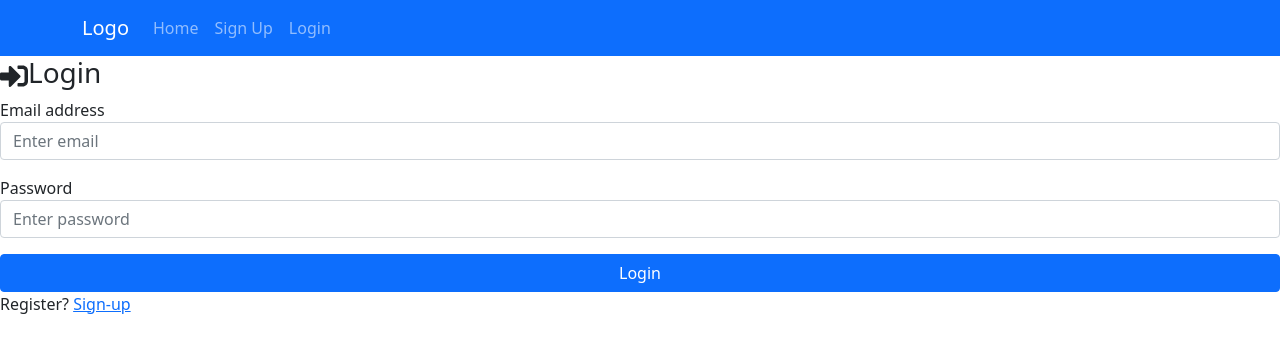
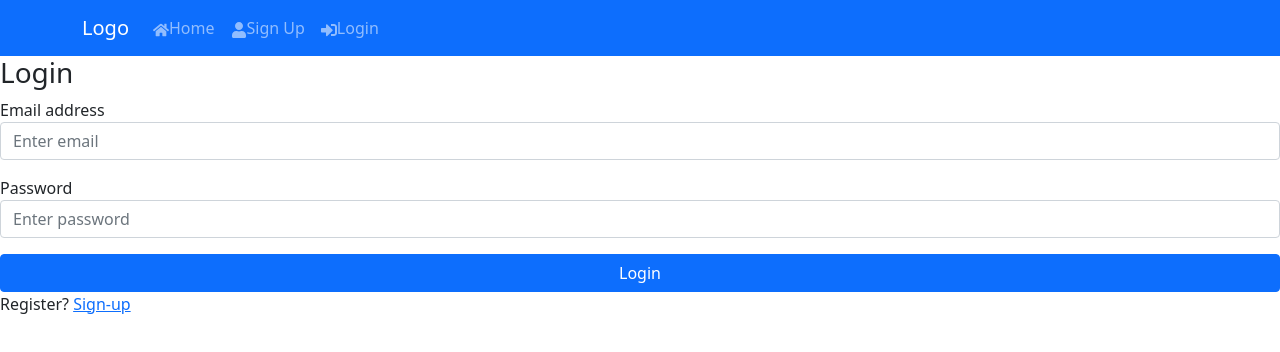
Before and after one commit to amr745/silver-snacks-frontend, a React (Create React App) app: page /login in a window 1280 px wide. Shown: the top 352 px of the page. Built offline with nearby package versions, Linux system fonts and the light colour scheme; no server answers.

Commit message:
adds home and sign up icon

```diff
--- a/src/components/Header.jsx
+++ b/src/components/Header.jsx
@@ -1,6 +1,9 @@
 import { Link } from "react-router-dom";
 import { Navbar, Nav } from "react-bootstrap";
 import { Container } from "react-bootstrap";
+import { FaSignInAlt } from "react-icons/fa";
+import {FaUser} from "react-icons/fa";
+import {FaHome} from "react-icons/fa"
 
 function Header({ user, handleLogout }) {
   return !user ?
@@ -9,9 +12,9 @@ function Header({ user, handleLogout }) {
       <Container>
         <Navbar.Brand as={Link} to="/">Logo</Navbar.Brand>
         <Nav className="me-auto">
-        <Nav.Link as={Link} to="/">Home</Nav.Link>
-          <Nav.Link as={Link} to="/signup">Sign Up</Nav.Link>
-          <Nav.Link as={Link} to="/login">Login</Nav.Link>
+        <Nav.Link as={Link} to="/"><FaHome />Home</Nav.Link>
+          <Nav.Link as={Link} to="/signup"><FaUser />Sign Up</Nav.Link>
+          <Nav.Link as={Link} to="/login"><FaSignInAlt />Login</Nav.Link>
         </Nav>
       </Container>
     </Navbar>) :
--- a/src/pages/LoginPage.jsx
+++ b/src/pages/LoginPage.jsx
@@ -1,7 +1,7 @@
 import { useState } from "react";
 import { Link, useNavigate } from "react-router-dom";
 import { login } from "../services/signup";
-import { FaSignInAlt } from "react-icons/fa";
+
 
 function LoginPage({ handleSignupOrLogin, updateMessage }) {
     const [formState, setFormState] = useState({
@@ -34,7 +34,7 @@ function LoginPage({ handleSignupOrLogin, updateMessage }) {
     return (
         <div className="auth-form">
             <form onSubmit={handleSubmit}>
-                <h3><FaSignInAlt />Login</h3>
+                <h3>Login</h3>
                 <div className="mb-3">
                     <label>Email address</label>
                     <input
```
